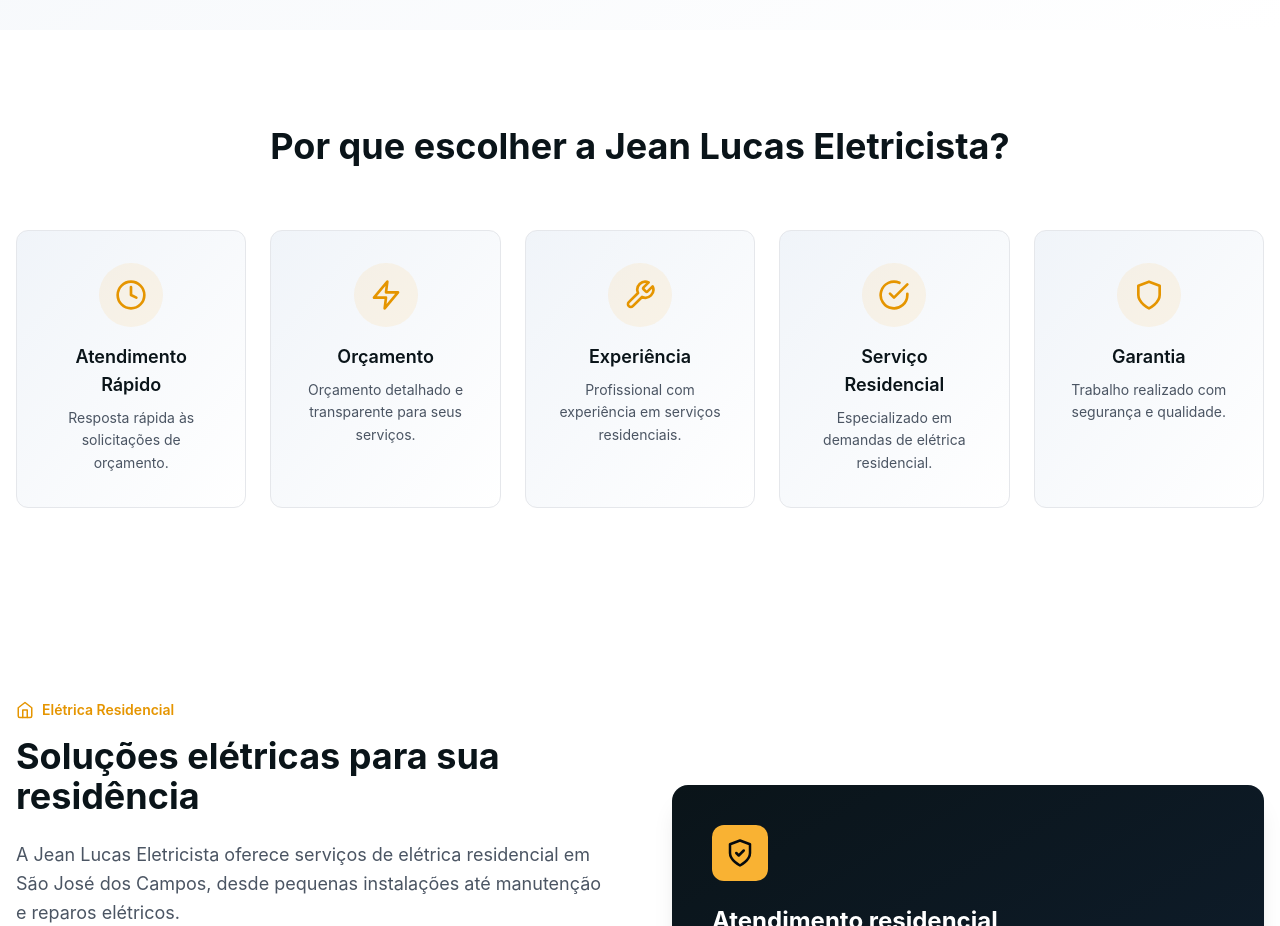
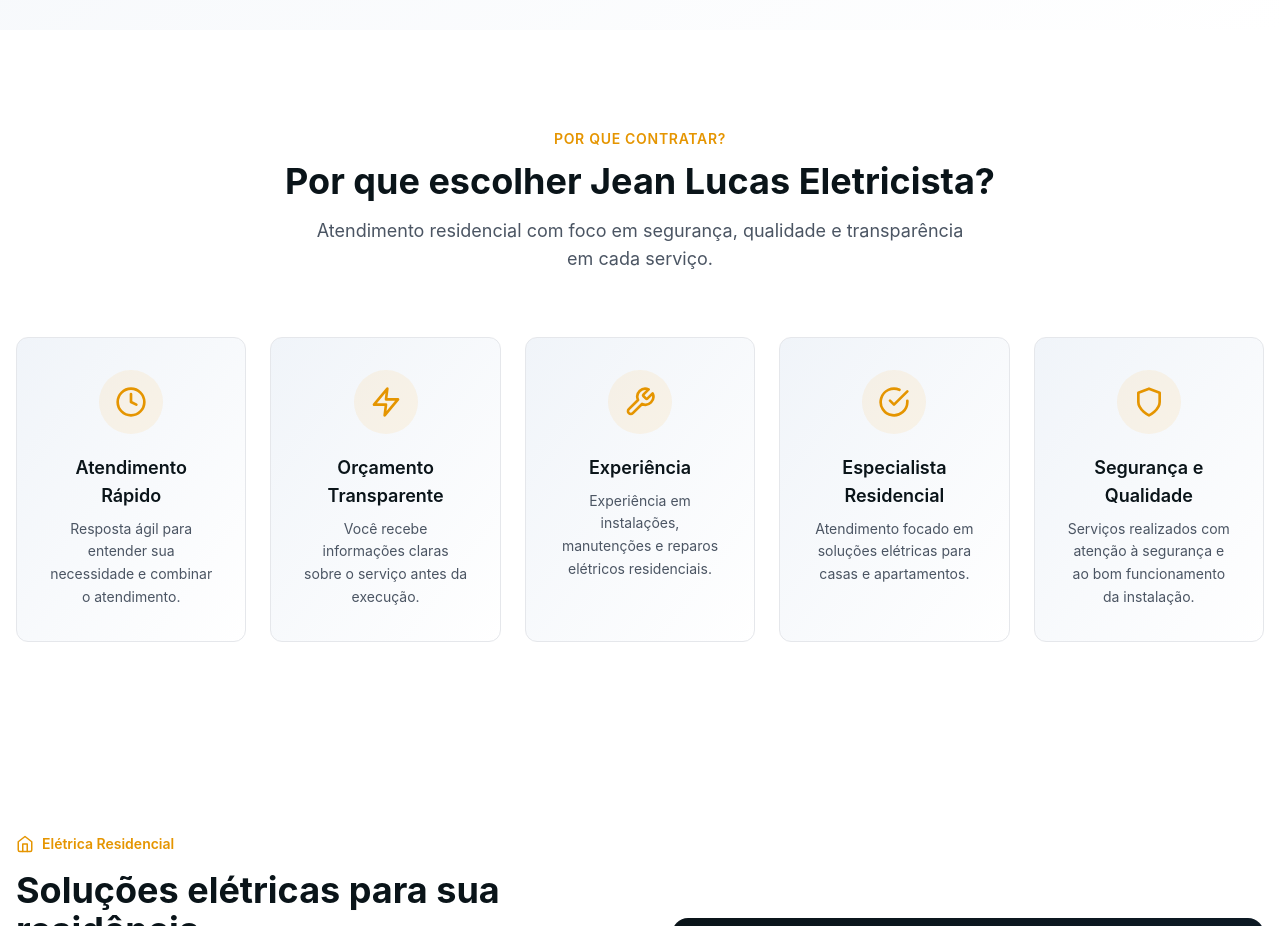
Before and after one commit to jeanlucassolutions/site-institucional, a Next.js app: page / in a window 1280 px wide. Shown: the part 2980-3906 px from the top of the page. Built offline with nearby package versions, Linux system fonts and the light colour scheme; no server answers.

Commit message:
Refine differentials titles and descriptions
Updated titles and descriptions for differentials to enhance clarity and detail.

```diff
--- a/src/components/Differentials.tsx
+++ b/src/components/Differentials.tsx
@@ -7,62 +7,92 @@
     {
       icon: Clock,
       title: 'Atendimento Rápido',
-      description: 'Resposta rápida às solicitações de orçamento.',
+      description:
+        'Resposta ágil para entender sua necessidade e combinar o atendimento.',
     },
     {
       icon: Zap,
-      title: 'Orçamento',
-      description: 'Orçamento detalhado e transparente para seus serviços.',
+      title: 'Orçamento Transparente',
+      description:
+        'Você recebe informações claras sobre o serviço antes da execução.',
     },
     {
       icon: Wrench,
       title: 'Experiência',
-      description: 'Profissional com experiência em serviços residenciais.',
+      description:
+        'Experiência em instalações, manutenções e reparos elétricos residenciais.',
     },
     {
       icon: CheckCircle,
-      title: 'Serviço Residencial',
-      description: 'Especializado em demandas de elétrica residencial.',
+      title: 'Especialista Residencial',
+      description:
+        'Atendimento focado em soluções elétricas para casas e apartamentos.',
     },
     {
       icon: Shield,
-      title: 'Garantia',
-      description: 'Trabalho realizado com segurança e qualidade.',
+      title: 'Segurança e Qualidade',
+      description:
+        'Serviços realizados com atenção à segurança e ao bom funcionamento da instalação.',
     },
   ]
 
   return (
-    <section id="diferenciais" className="py-16 md:py-24 bg-white">
+    <section
+      id="diferenciais"
+      className="py-16 md:py-24 bg-white"
+    >
       <div className="container mx-auto px-4">
+
         {/* Header */}
         <div className="text-center mb-16">
+          <span className="inline-block text-sm font-semibold text-electric-600 uppercase tracking-wider mb-3">
+            Por que contratar?
+          </span>
+
           <h2 className="text-3xl md:text-4xl font-bold text-navy-800 mb-4">
-            Por que escolher a Jean Lucas Eletricista?
+            Por que escolher Jean Lucas Eletricista?
           </h2>
+
+          <p className="text-lg text-gray-600 max-w-2xl mx-auto">
+            Atendimento residencial com foco em segurança, qualidade e
+            transparência em cada serviço.
+          </p>
         </div>
 
         {/* Differentials Grid */}
         <div className="grid md:grid-cols-2 lg:grid-cols-5 gap-6">
           {differentials.map((diff, index) => {
             const Icon = diff.icon
+
             return (
               <div
                 key={index}
                 className="group p-8 bg-gradient-to-br from-navy-50 to-white border border-gray-200 rounded-xl hover:shadow-lg-light hover:border-electric-500 transition-all duration-300 text-center"
               >
-                <div className="w-16 h-16 bg-electric-500 bg-opacity-10 rounded-full flex items-center justify-center mx-auto mb-4 group-hover:bg-electric-500 group-hover:bg-opacity-100 transition-all duration-300">
-                  <Icon size={32} className="text-electric-600 group-hover:text-white" />
+
+                {/* Icon */}
+                <div className="w-16 h-16 bg-electric-500/10 rounded-full flex items-center justify-center mx-auto mb-5 group-hover:bg-electric-500 transition-all duration-300">
+                  <Icon
+                    size={32}
+                    className="text-electric-600 group-hover:text-white transition-colors duration-300"
+                  />
                 </div>
+
+                {/* Title */}
                 <h3 className="text-lg font-semibold text-navy-800 mb-2">
                   {diff.title}
                 </h3>
+
+                {/* Description */}
                 <p className="text-sm text-gray-600 leading-relaxed">
                   {diff.description}
                 </p>
+
               </div>
             )
           })}
         </div>
+
       </div>
     </section>
   )
```
